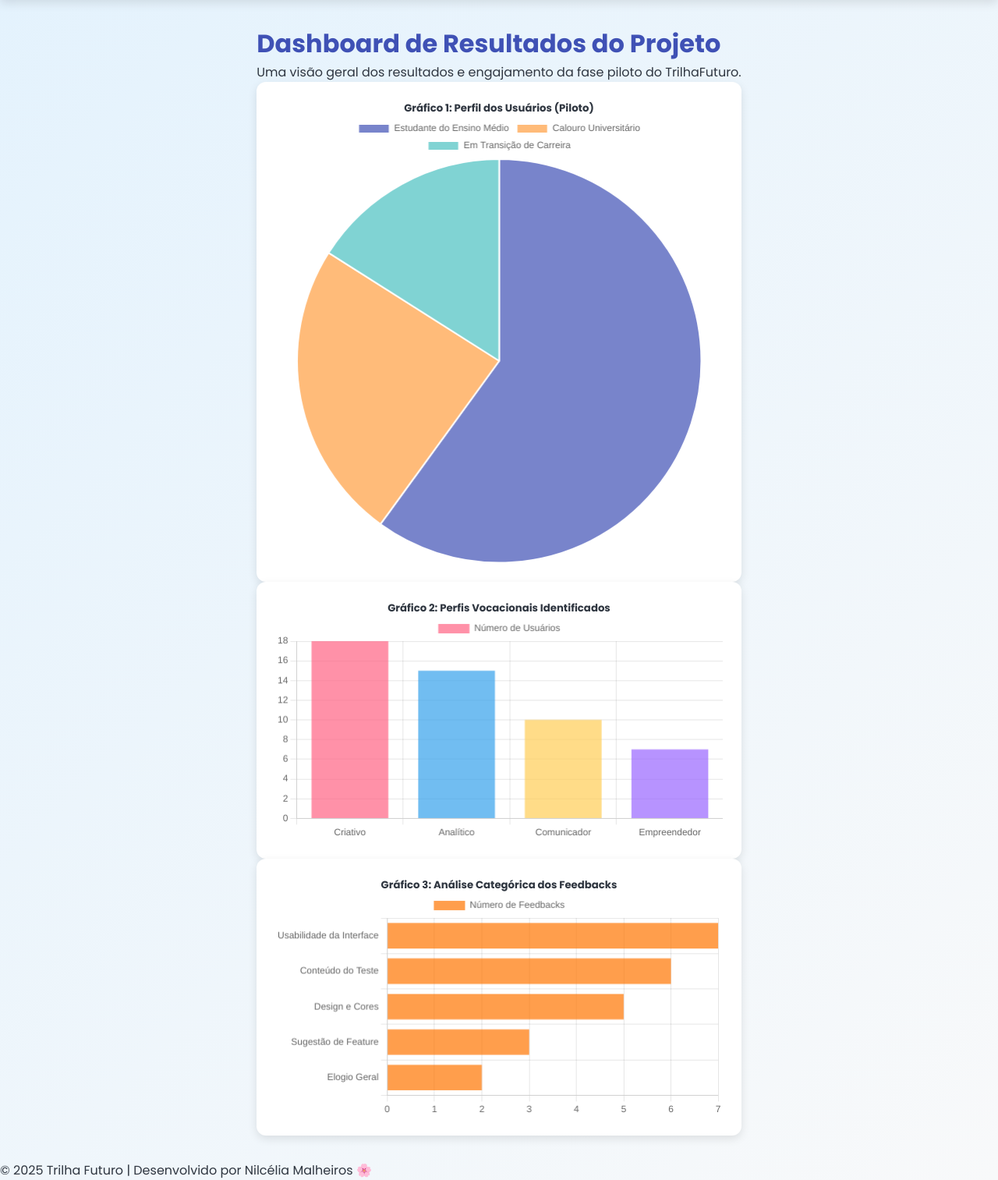
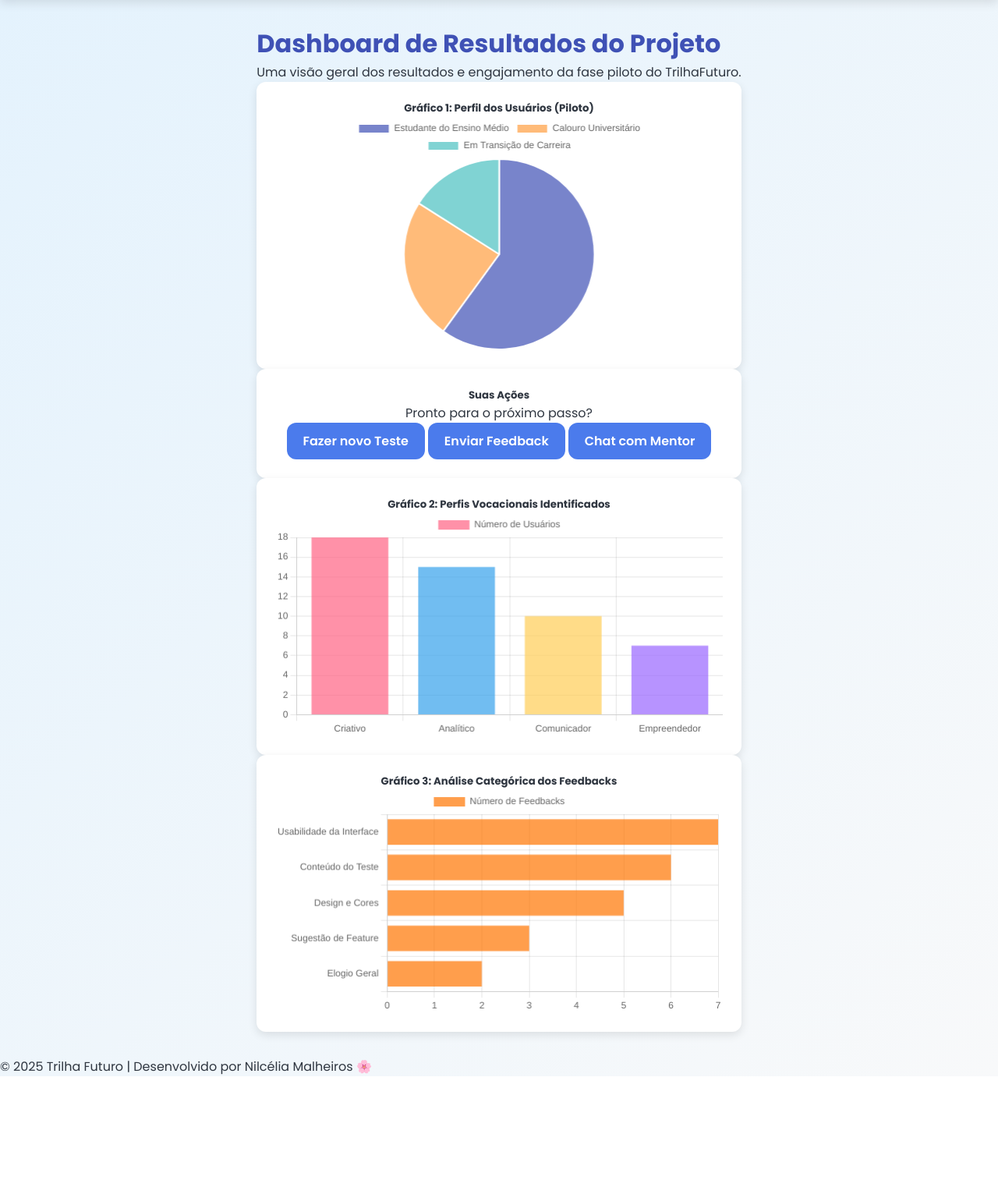
Before and after one commit to malheirosnascimento-gif/trilhafuturo_app, a Flask app: page /dashboard in a window 1280 px wide. Shown: the part 121-1634 px from the top of the page at 78% size. After the commit the page ends 1501 px from the top, so only its background shows below. Run offline with Flask 3, Linux system fonts and the light colour scheme; a user stored in the database is signed in; data comes from the database, SQL or seed files in the repository; data that the repository does not hold is empty.

Commit message:
FIX: Adiciona botões de navegação ao dashboard

```diff
--- a/templates/dashboard.html
+++ b/templates/dashboard.html
@@ -1,4 +1,5 @@
 {% extends 'base.html' %}
+
 {% block title %}Meu Dashboard{% endblock %}
 
 {% block content %}
@@ -9,14 +10,39 @@
     </p>
 
     <div class="row mb-5">
-        <div class="col-md-6">
-            <div class="card shadow-sm">
+        <div class="col-md-8">
+            <div class="card shadow-sm mb-4">
                 <div class="card-body">
                     <h5 class="card-title text-center">Gráfico 1: Perfil dos Usuários (Piloto)</h5>
-                    <canvas id="perfilUsuariosChart"></canvas>
+                    <div style="height: 300px;">
+                        <canvas id="perfilUsuariosChart"></canvas>
+                    </div>
                 </div>
             </div>
         </div>
+
+        <div class="col-md-4">
+            <div class="card shadow-sm">
+                <div class="card-body">
+                    <h5 class="card-title text-center">Suas Ações</h5>
+                    <p class="small text-center text-muted">Pronto para o próximo passo?</p>
+                    <div class="d-grid gap-2">
+                        <a href="{{ url_for('teste') }}" class="btn btn-primary btn-lg">
+                            <i class="bi bi-card-checklist me-2"></i>Fazer novo Teste
+                        </a>
+                        <a href="{{ url_for('feedback') }}" class="btn btn-outline-secondary">
+                            <i class="bi bi-chat-left-text me-2"></i>Enviar Feedback
+                        </a>
+                        <a href="{{ url_for('chat') }}" class="btn btn-outline-secondary">
+                            <i class="bi bi-robot me-2"></i>Chat com Mentor
+                        </a>
+                    </div>
+                </div>
+            </div>
+        </div>
+    </div>
+
+    <div class="row mb-5">
         <div class="col-md-6">
             <div class="card shadow-sm">
                 <div class="card-body">
@@ -25,10 +51,8 @@
                 </div>
             </div>
         </div>
-    </div>
 
-    <div class="row justify-content-center">
-        <div class="col-md-10">
+        <div class="col-md-6">
             <div class="card shadow-sm">
                 <div class="card-body">
                     <h5 class="card-title text-center">Gráfico 3: Análise Categórica dos Feedbacks</h5>
@@ -75,6 +99,10 @@
                         'rgba(75, 192, 192, 0.7)'
                     ]
                 }]
+            },
+            options: {
+                responsive: true,
+                maintainAspectRatio: false
             }
         });
 
```
